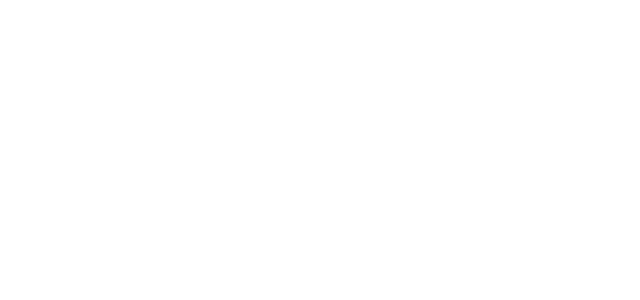
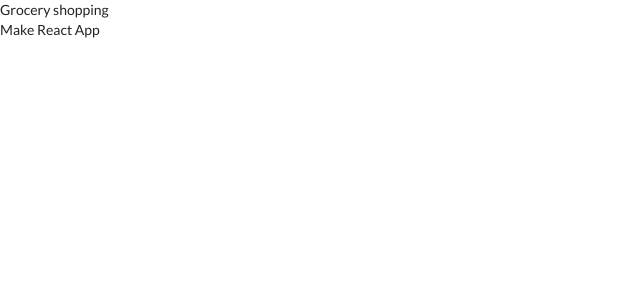
Before and after one commit to jasminegmp/todo-app, a React (Create React App) app: page / in a window 1280 px wide. Shown: the top 300 px of the page, without its empty margins (0-640 px from the left). Built offline with nearby package versions, Linux system fonts and the light colour scheme; the HTML template or start-up script is replaced by a standard one.

Commit message:
Rendering Existing To Do Items

```diff
--- a/src/App.js
+++ b/src/App.js
@@ -24,6 +24,7 @@
 
 		return (
 			<div className="App">
+				<ToDoItem todos = {this.state.todos} />
 			</div>
 		);
   	}
--- a/src/ToDoItem.js
+++ b/src/ToDoItem.js
@@ -1,10 +1,11 @@
 import React from 'react';
 
 function ToDoItem (props) {
-	console.log(props);
+	console.log(props.todos);
+	const mappedToDos = props.todos.map(todos => <div key={todos.id}>{todos.text}</div>);
 	return (
 		<div>
-			<p>{props.item.id}</p>
+			{mappedToDos}
 		</div>
 	);
 }
```
